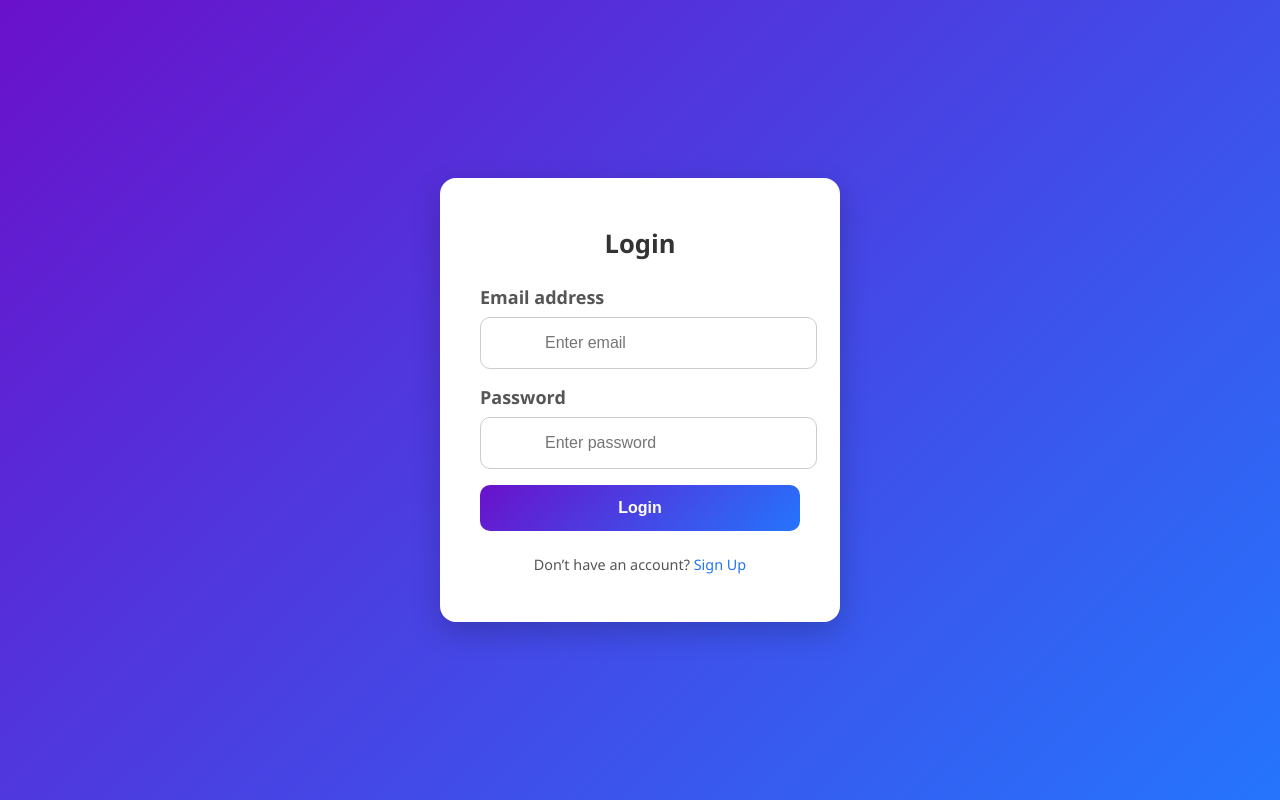
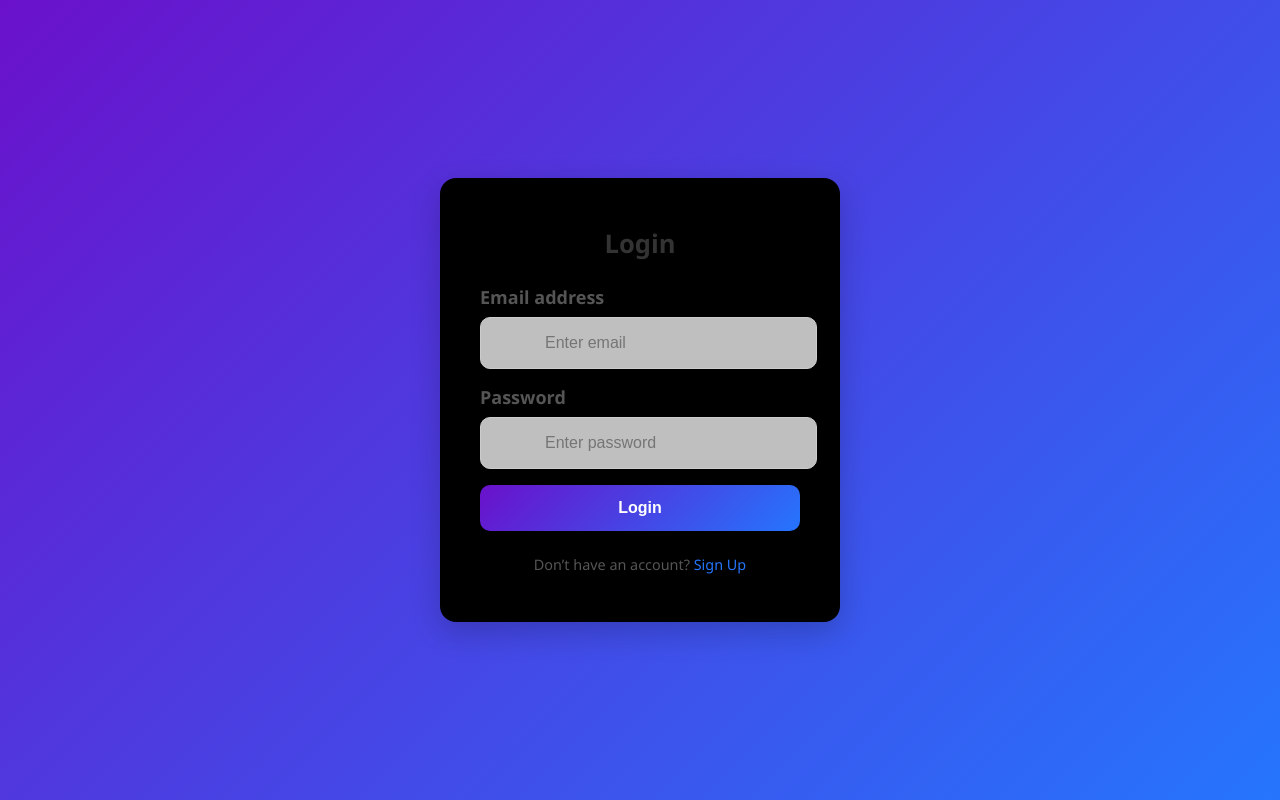
Before and after one commit to PRASANNAKUMAR19s/myproject, a Next.js app: page / in a window 1280 px wide. Built offline with nearby package versions, Linux system fonts and the light colour scheme.

Commit message:
Update LoginModal.css

```diff
--- a/src/app/styles/LoginModal.css
+++ b/src/app/styles/LoginModal.css
@@ -11,7 +11,7 @@
 
 /* Card */
 .login-card {
-    background: #fff;
+    background: #000;
     border-radius: 16px;
     padding: 3rem 2.5rem;
     box-shadow: 0px 10px 30px rgba(0, 0, 0, 0.2);
```
